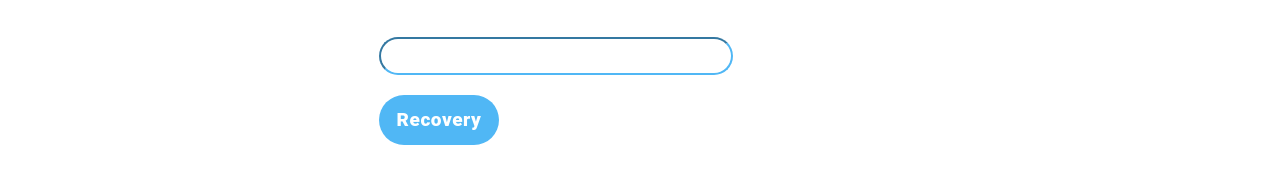
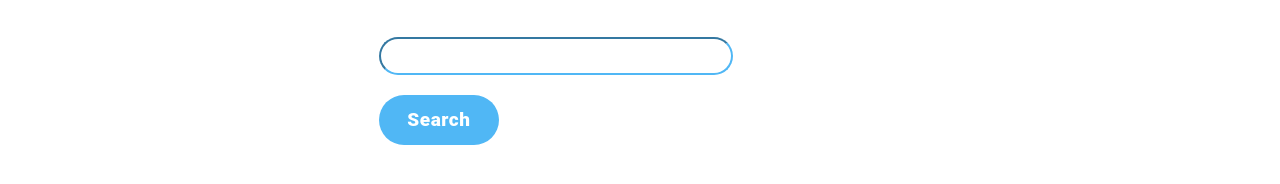
Before and after one commit to Iamsbharti/my-twitter, a React (Create React App) app: page /forgotPwd in a window 1280 px wide. Shown: the part 226-410 px from the top of the page. Built offline with nearby package versions, Linux system fonts and the light colour scheme.

Commit message:
added component and styles to forgotpassword

```diff
--- a/src/components/ForgotPassword.js
+++ b/src/components/ForgotPassword.js
@@ -12,7 +12,7 @@ function ForgotPassword() {
         <h2>Find your my-twitter account</h2>
         <code>Enter your email or username.</code>
         <input type="text" />
-        <Button>Send Recovery Code</Button>
+        <Button>Search</Button>
       </div>
     </div>
   );
```
